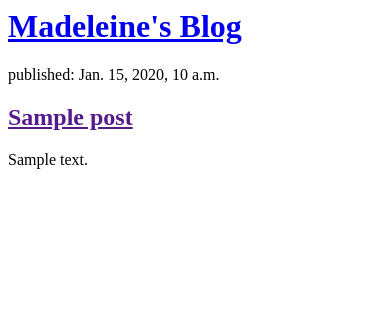
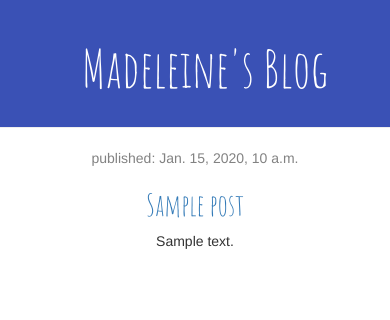
Before and after one commit to mmay7/my-first-blog, a Django app: template blog/templates/blog/post_list.html in a window 390 px wide. Shown: the top 320 px of the page. Run offline with Django 3.2, Linux system fonts and the light colour scheme; the template is opened without the code that fills it: values that come from a table or form of the project are taken from there, others are empty; tables that the repository leaves empty hold one stand-in row (values such as "Sample post"); some libraries are stand-ins or nearby versions.

Commit message:
added Css

```diff
--- /dev/null
+++ b/blog/static/css/blog.css
@@ -0,0 +1,49 @@
+.page-header {
+    background-color: #3A51B5;
+    margin-top: 0;
+    padding: 20px 20px 20px 40px;
+    text-align: center;
+}
+
+.page-header h1, .page-header h1 a, .page-header h1 a:visited, .page-header h1 a:active {
+    color: #ffffff;
+    font-size: 39pt;
+    text-decoration: none;
+    text-align: center;
+}
+
+.content {
+    text-align: center;
+}
+
+h1, h2, h3, h4 {
+   font-family: 'Major Mono Display', monospace;
+   font-family: 'Amatic SC', cursive;
+}
+
+.date {
+    color: #828282;
+}
+
+.save {
+    float: right;
+}
+
+.post-form textarea, .post-form input {
+    width: 100%;
+}
+
+.top-menu, .top-menu:hover, .top-menu:visited {
+    color: #ffffff;
+    float: right;
+    font-size: 26pt;
+    text-align: center;
+}
+
+.post {
+    margin-bottom: 70px;
+}
+
+.post h1 a, .post h1 a:visited {
+    color: #000000;
+}
--- a/blog/templates/blog/post_list.html
+++ b/blog/templates/blog/post_list.html
@@ -1,19 +1,32 @@
+{% load static %}
 <html>
 <head>
+    <link rel="stylesheet" href="//maxcdn.bootstrapcdn.com/bootstrap/3.2.0/css/bootstrap.min.css">
+    <link rel="stylesheet" href="//maxcdn.bootstrapcdn.com/bootstrap/3.2.0/css/bootstrap-theme.min.css">
+    <link rel="stylesheet" href="{% static 'css/blog.css' %}">
+   <link href="https://fonts.googleapis.com/css?family=Amatic+SC|Major+Mono+Display" rel="stylesheet">
     <title>Madeleine's Blog</title>
 </head>
 <body>
 
-<div>
+<div class="page-header">
     <h1><a href="/">Madeleine's Blog</a></h1>
 </div>
-{% for post in posts %}
-<div>
-    <p>published: {{ post.published_date }}</p>
-    <h2><a href = "">{{ post }}</a></h2>
-    <p>{{ post.text|linebreaksbr }} </p>
+<div class="content container">
+    <div class="row">
+        <div class="col-md-8">
+            {% for post in posts %}
+                <div class="post">
+                    <div class="date">
+                        <p>published: {{ post.published_date }}</p>
+                    </div>
+                    <h2><a href="">{{ post.title }}</a></h2>
+                    <p>{{ post.text|linebreaksbr }}</p>
+                </div>
+            {% endfor %}
+        </div>
+    </div>
 </div>
-{% endfor %}
 
 </body>
 </html>
```
